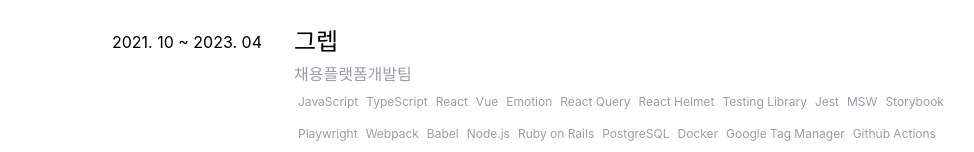
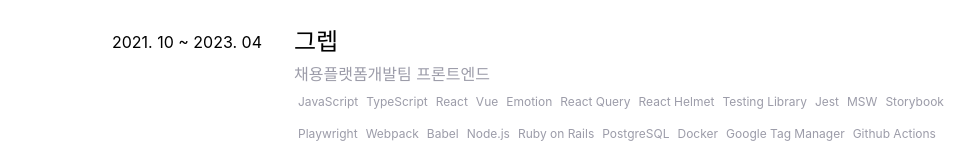
Before and after one commit to Shubidumdu/my-resume, a Svelte app: page / in a window 1280 px wide. Shown: the part 518-670 px from the top of the page, without its empty margins (148-1122 px from the left). Built offline with nearby package versions, Linux system fonts and the light colour scheme; a web font is replaced by a local one.

Commit message:
Modify position name

```diff
--- a/src/components/WorkExperiences.svelte
+++ b/src/components/WorkExperiences.svelte
@@ -8,7 +8,7 @@
     {
       period: '2021. 10 ~ 2023. 04',
       title: '그렙',
-      position: '채용플랫폼개발팀',
+      position: '채용플랫폼개발팀 프론트엔드',
       desc: [
         '프로그래머스 커리어 플랫폼 유지 보수, 이슈 대처 및 신규 기능 개발',
       ],
```
